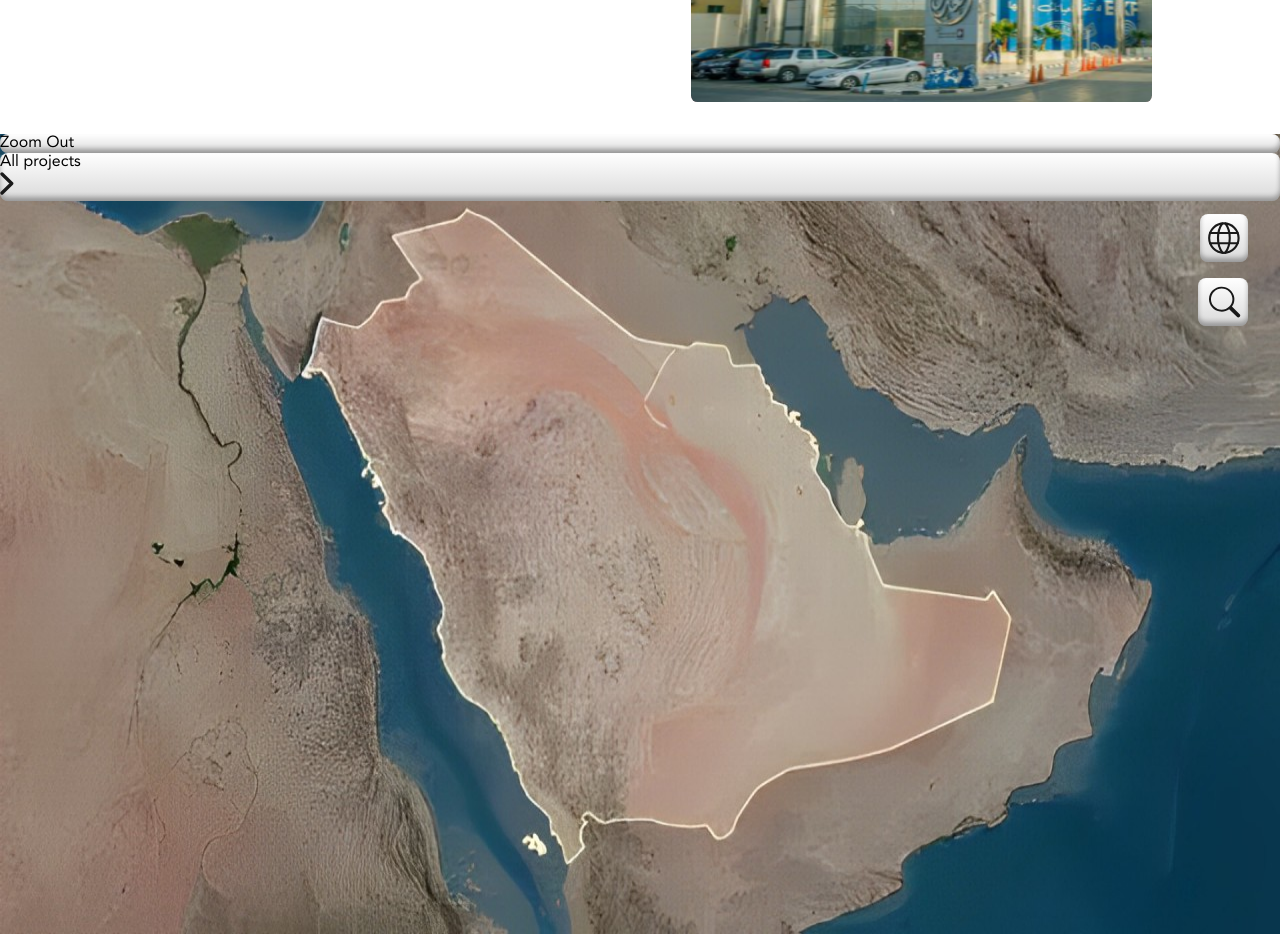
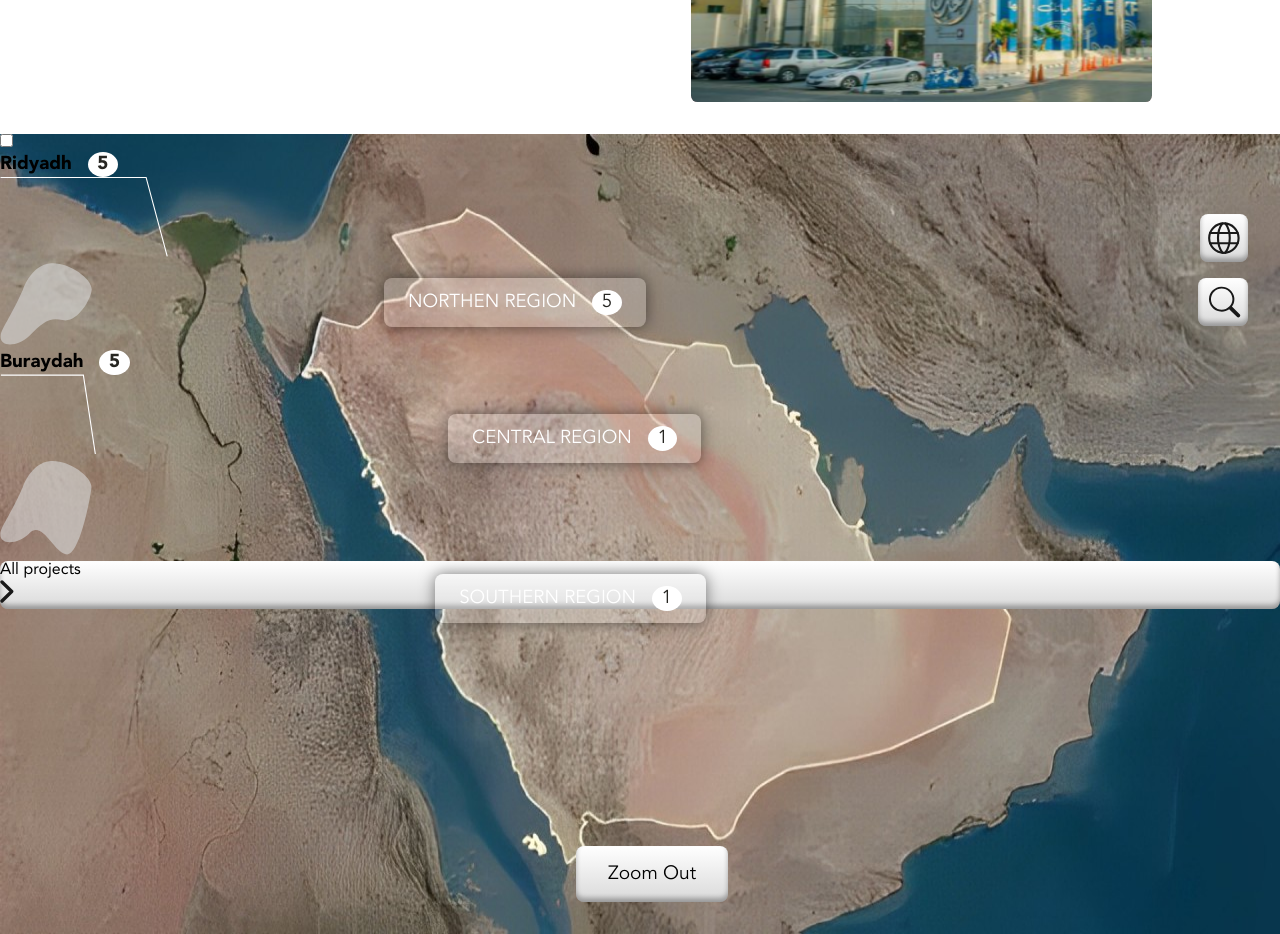
Before and after one commit to FoxArial/landing, a plain HTML site: page home.html in a window 1280 px wide. Shown: the part 1860-2794 px from the top of the page. Drawn offline with Linux system fonts and the light colour scheme.

Commit message:
home-map central zoom-element v1

```diff
--- a/assets/styles/_variables.scss
+++ b/assets/styles/_variables.scss
@@ -4,6 +4,7 @@ $gray2Color: #5b5f61;
 $brownColor: #c4762b;
 $whiteCOlor: #ffffff;
 $bgPhoto: #242424;
+$mainColor: #272622;
 $backgroundColorPrymary: #ededed;
 $backgroundColorSecondary: #2c2b25;
 $whiteColorSecondScreen: #fefefe;
--- a/assets/styles/home/_home-map.scss
+++ b/assets/styles/home/_home-map.scss
@@ -37,7 +37,7 @@
   .search {
     position: absolute;
     max-width: 25rem;
-    width: 100%;
+    width: fit-content;
     height: 3rem;
     right: 2rem;
     top: 9rem;
@@ -50,7 +50,6 @@
       transition: all 0.4s ease;
 
       input {
-        //position: absolute;
         width: 100%;
         outline: none;
         background-color: transparent;
@@ -60,7 +59,6 @@
         margin-left: 3rem;
       }
       label {
-        //position: absolute;
         height: 100%;
         display: flex;
         cursor: pointer;
@@ -95,3 +93,52 @@
     }
   }
 }
+.zoom-out {
+  font-weight: 350;
+  font-size: 1.2rem;
+  padding: 1rem 2rem;
+  position: absolute;
+  bottom: 2rem;
+  left: 45%;
+  user-select: none;
+}
+#zoom-elements {
+  .zoom-name {
+    text-transform: uppercase;
+    color: $whiteCOlor;
+    font-weight: 350;
+    padding: 0.8rem 1.5rem;
+    border-radius: 0.5rem;
+    background-color: rgba(255, 255, 255, 0.2);
+    box-shadow: 0 0 15px rgba(0, 0, 0, 0.5);
+    display: inline;
+    position: absolute;
+    left: 35%;
+    top: 35%;
+    user-select: none;
+    &:first-of-type {
+      left: 30%;
+      top: 18%;
+    }
+    &:last-of-type {
+      top: 55%;
+      left: 34%;
+    }
+  }
+  h3 {
+    &::after {
+      content: "1";
+      margin-left: 1rem;
+      background-color: $whiteCOlor;
+      color: $mainColor;
+      padding: 0.2rem 0.6rem;
+      border-radius: 100%;
+    }
+    &:first-of-type::after {
+      content: "5";
+    }
+  }
+}
+.zoom-elements-map-part {
+  display: inline;
+}
--- a/home.html
+++ b/home.html
@@ -247,10 +247,68 @@
           </div>
         </div>
       </div>
+      <div class="zoom-element-map">
+        <input type="checkbox" id="zoom-map">
       <div class="button-map zoom-out">
-        <p>Zoom Out</p>
+        <label for="zoom-map"><p>Zoom Out</p></label>
       </div>
-      <div id="zoom-element"></div>
+      <div id="zoom-elements">
+        <h3 class="zoom-name">northen region</h3>
+        <h3 class="zoom-name"><label for="zoom-map">central region</label></h3>
+        <h3 class="zoom-name">southern region</h3>
+        <div class="zoom-elements-map-part">
+          <div class="zoom-elements-map-part-element">
+            <h3>Ridyadh</h3>
+            <div class="line">
+              <svg
+                width="168"
+                height="81"
+                viewBox="0 0 168 81"
+                fill="none"
+                xmlns="http://www.w3.org/2000/svg"
+              >
+                <path
+                  d="M167.222 80.3333L146.111 1.44446H0.555542"
+                  stroke="white"
+                  stroke-width="1.11111"
+                />
+              </svg>
+            </div>
+            <div class="map-part">
+              <svg
+                width="92"
+                height="82"
+                viewBox="0 0 92 82"
+                fill="none"
+                xmlns="http://www.w3.org/2000/svg"
+              >
+                <path
+                  d="M49.4445 0.444427C34.3334 2.2222 25.3704 18.9629 22.7778 27.1111C20.5556 32.2963 13.6667 46.8889 3.88893 63.7778C-8.33329 84.8889 16.1112 86 29.4445 72.6666C42.7778 59.3333 49.4445 53.7778 62.7778 57.1111C76.1112 60.4444 90.5556 38.2222 91.6667 27.1111C92.7778 16 68.3334 -1.7778 49.4445 0.444427Z"
+                  fill="#D9D9D9"
+                  fill-opacity="0.6"
+                />
+              </svg>
+            </div>
+          </div>
+          <div class="zoom-elements-map-part-element">
+            <h3>Buraydah</h3>
+            <div class="line">
+              <svg width="96" height="81" viewBox="0 0 96 81" fill="none" xmlns="http://www.w3.org/2000/svg">
+                <path d="M95.3334 80L83.3704 1.11108H0.888916" stroke="white" stroke-width="1.11111"/>
+                </svg>
+
+            </div>
+            <div class="map-part">
+              <svg width="92" height="94" viewBox="0 0 92 94" fill="none" xmlns="http://www.w3.org/2000/svg">
+                <path d="M49.2123 0.190032C34.1012 1.96781 25.1382 18.7085 22.5456 26.8567C20.3234 32.0419 13.4345 46.6345 3.65675 63.5234C-8.56547 84.6345 15.879 85.7456 29.2123 72.4122C42.5456 59.0789 52.5556 90 65.8889 93.3333C79.2223 96.6667 90.3234 37.9678 91.4345 26.8567C92.5456 15.7456 68.1012 -2.03219 49.2123 0.190032Z" fill="#D9D9D9" fill-opacity="0.6"/>
+                </svg>
+
+              </svg>
+            </div>
+          </div>
+        </div>
+      </div>
+    </div>
       <div class="all-projects">
         <div class="button-map all-projects-button-part">
           <p>All projects</p>
```
Also changed, not shown: assets/styles/style-home.css, 1 other file.
